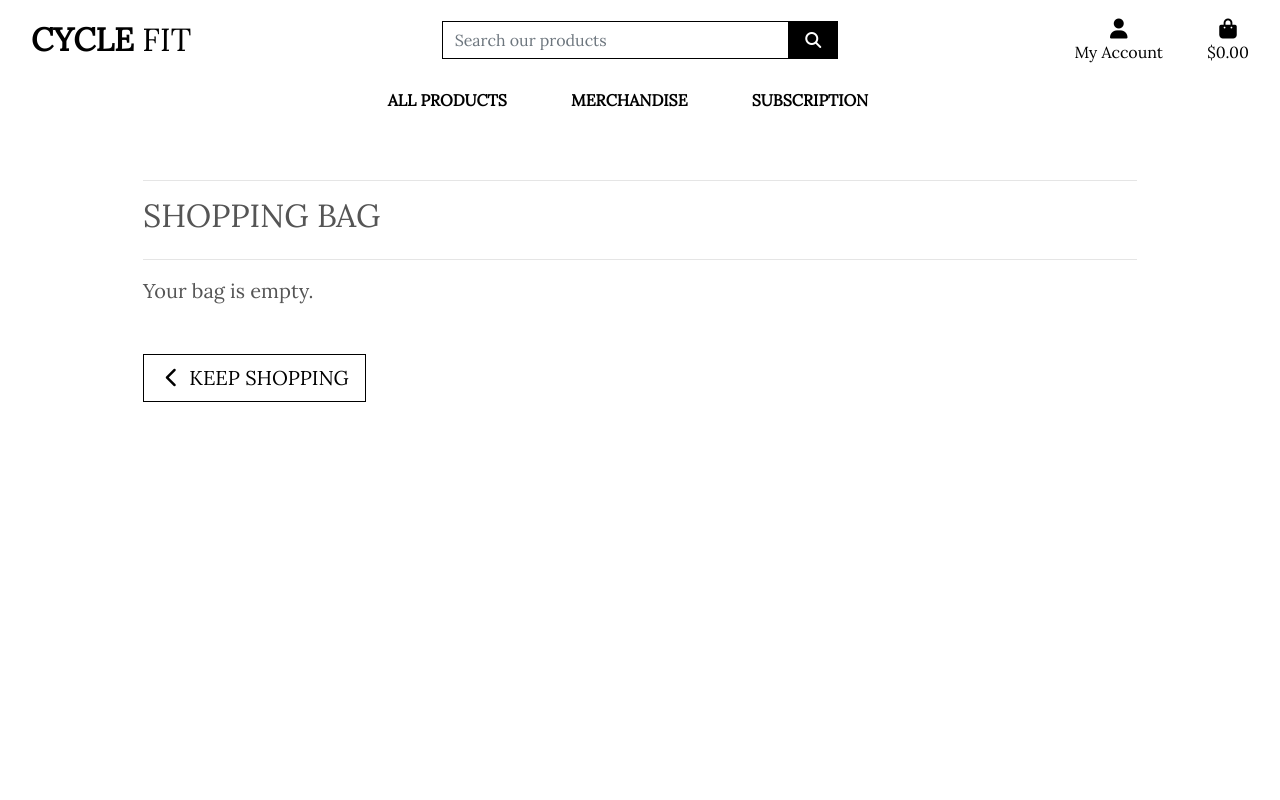
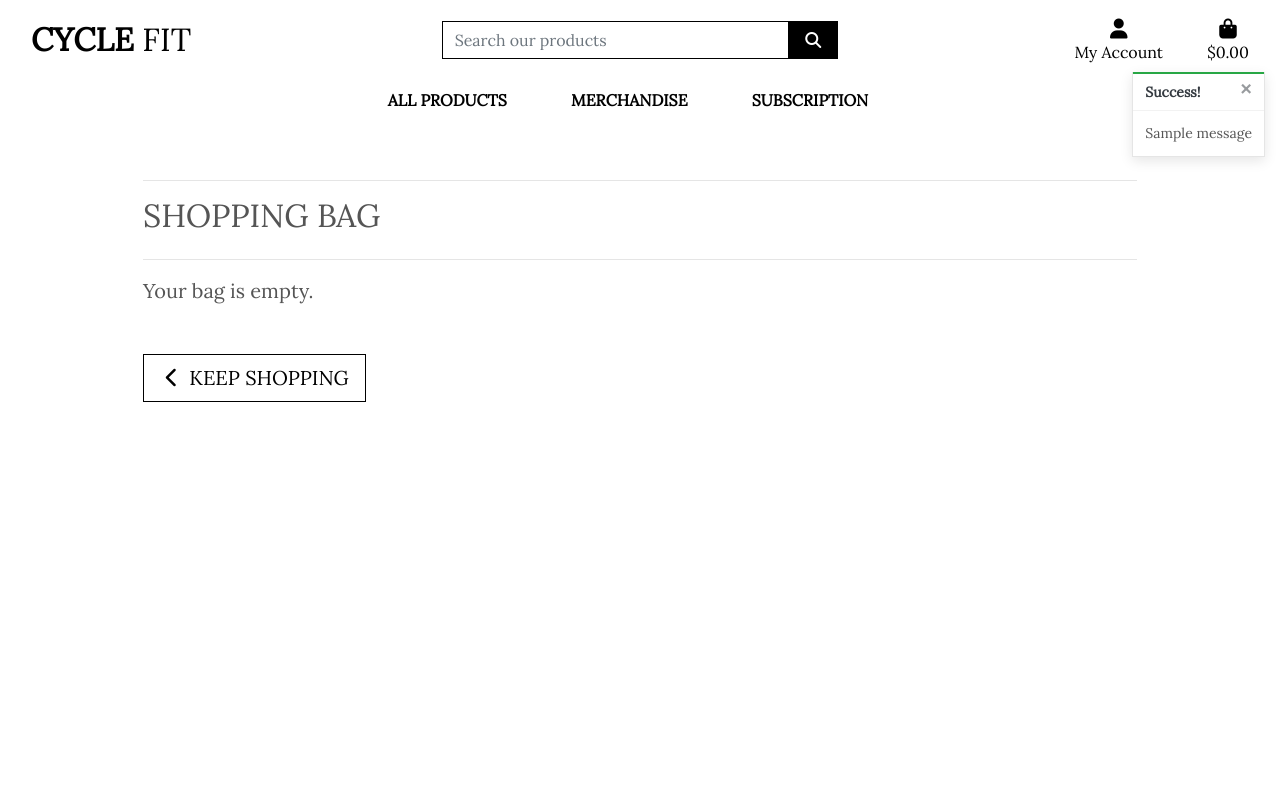
Before and after one commit to john33mcd/cycle_fit, a Django app: page /bag/ in a window 1280 px wide. Run offline with Django 3.2, Linux system fonts and the light colour scheme; one stand-in notice (Sample message) is shown; some libraries are stand-ins or nearby versions.

Commit message:
added toasts for shopping bag

```diff
--- a/bag/views.py
+++ b/bag/views.py
@@ -1,5 +1,6 @@
 from django.shortcuts import render, redirect, reverse, HttpResponse
-
+from products.models import Product
+from django.contrib import messages
 
 def view_bag(request):
     """ view to return bag contents page """
@@ -9,6 +10,7 @@ def view_bag(request):
 def add_to_bag(request, item_id):
     """ add item quantity to bag """
 
+    product = Product.objects.get(pk=item_id)
     quantity = int(request.POST.get('quantity'))
     redirect_url = request.POST.get('redirect_url')
     size = None
@@ -29,6 +31,7 @@ def add_to_bag(request, item_id):
             bag[item_id] += quantity
         else:
             bag[item_id] = quantity
+            messages.error(request, f'Added {product.name} to your bag')
 
     request.session['bag'] = bag
     return redirect(redirect_url)
--- a/cycle_fit/settings.py
+++ b/cycle_fit/settings.py
@@ -82,6 +82,8 @@ TEMPLATES = [
         },
     },
 ]
+
+MESSAGE_STORAGE = 'django.contrib.messages.storage.session.SessionStorage'
 
 AUTHENTICATION_BACKENDS = (
     # Needed to login by username in Django admin, regardless of `allauth`
--- a/static/css/base.css
+++ b/static/css/base.css
@@ -109,6 +109,21 @@ a.category-badge>span.badge:hover {
     cursor: pointer;
 }
 
+.message-container{
+    position: fixed;
+    top: 72px;
+    right: 15px;
+    z-index: 99999999;
+}
+
+.custom-toast {
+    overflow: visible;
+}
+
+.toast-capper {
+    height: 2px;
+}
+
 /* -------------------------------- Media Queries */
 
 /* Slightly larger container on xl screens */
--- a/templates/base.html
+++ b/templates/base.html
@@ -132,8 +132,22 @@
 
 
     {% if messages %}
-    <div class="message-container"></div>
-    {% endif %}
+    <div class="message-container">
+        {% for message in messages %}
+            {% with message.level as level %}
+                {% if level == 40 %}
+                    {% include 'includes/toasts/toast_error.html' %}
+                {% elif level == 30 %}
+                    {% include 'includes/toasts/toast_warning.html' %}
+                {% elif level == 25 %}
+                    {% include 'includes/toasts/toast_success.html' %}
+                {% else %}
+                    {% include 'includes/toasts/toast_info.html' %}
+                {% endif %}
+            {% endwith %}
+        {% endfor %}
+    </div>
+{% endif %}
 
     {% block page_header %}
     {% endblock %}
@@ -142,6 +156,9 @@
     {% endblock %}
 
     {% block postloadjs %}
+    <script type="text/javascript">
+        $('.toast').toast('show');
+    </script>
     {% endblock %}
 
 
--- /dev/null
+++ b/templates/includes/toasts/toast_success.html
@@ -0,0 +1,13 @@
+<div class="toast custom-toast rounded-0 border-top-0" data-autohide="false">
+    <div class="arrow-up arrow-success"></div>
+    <div class="w-100 toast-capper bg-success"></div>
+    <div class="toast-header bg-white text-dark">
+        <strong class="mr-auto">Success!</strong>
+        <button type="button" class="ml-2 mb-1 close text-dark" data-dismiss="toast" aria-label="Close">
+            <span aria-hidden="true">&times;</span>
+        </button>
+    </div>
+    <div class="toast-body bg-white">
+        {{ message }}
+    </div>
+</div>
```
Also changed, not shown: templates/includes/toasts/toast_error.html (added, +13 -0 lines), templates/includes/toasts/toast_info.html (added, +13 -0 lines), templates/includes/toasts/toast_warning.html (added, +13 -0 lines), db.sqlite3.
